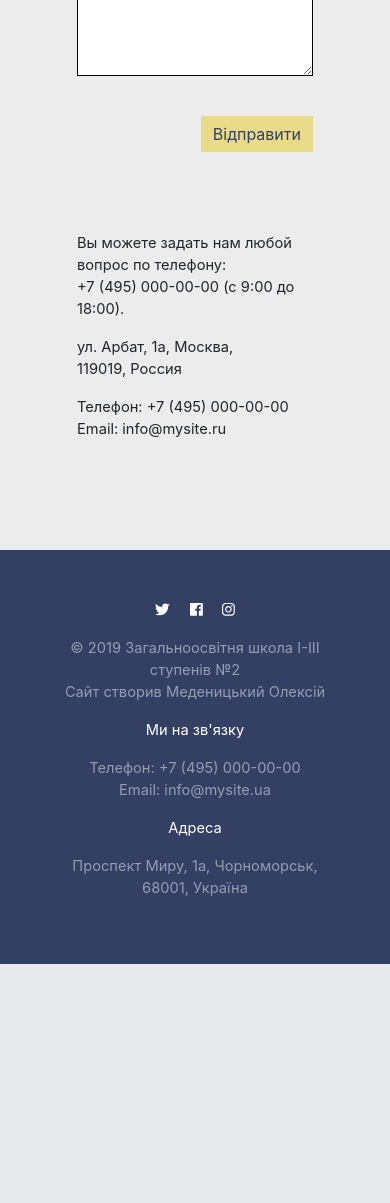
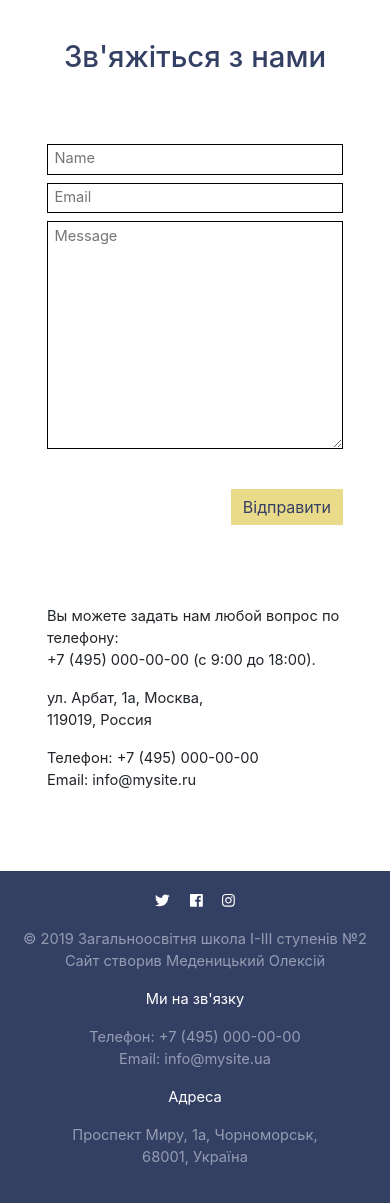
Before and after one commit to alex6446/SchoolWebsite, a Django app: page /contacts/ in a window 390 px wide. Shown: the part 460-1663 px from the top of the page. Before the commit the page ends 1424 px from the top, so only its background shows below. Run offline with Django 3.2, Linux system fonts and the light colour scheme; data comes from the database, SQL or seed files in the repository; both versions use the stored data as it was after the commit; some libraries are stand-ins or nearby versions.

Commit message:
make adaptive (almost finished)

```diff
--- a/school_site/core/admin.py
+++ b/school_site/core/admin.py
@@ -11,6 +11,7 @@ from .models import (
 	Contact,
 	Gallery,
 	GalleryImage,
+	Background,
 	AttachedFileNews,
 	AttachedFileAbout,
 	AttachedFileEvent,
@@ -68,3 +69,4 @@ admin.site.register(Timetable, CustomAdmin)
 admin.site.register(Schedule, CustomAdmin)
 admin.site.register(Contact, CustomAdmin)
 admin.site.register(Gallery, GalleryAdmin)
+admin.site.register(Background)
--- /dev/null
+++ b/school_site/core/static/core/icons.css
@@ -0,0 +1,177 @@
+
+/*
+FILE FORMAT ICONS
+by Greg Schoppe (http://gschoppe.com)
+USAGE: include FontAwesome on page, as shown on http://fontawesome.io
+       then include this css file, and target links by adding the link-icon
+       class.  Note: try to avoid or manually label links to websites, as that
+       detection code is necessarily janky. when in doubt, just end all external
+       links with a trailing slash (/), a query string (?), or a link target (#)
+*/
+a.link-icon:before,
+a.link-icon.link-file[href]:before {
+    content: "\f15b"; /* generic file icon */
+    display: inline-block;
+    font: normal normal normal 14px/1 Font Awesome\ 5 Free;
+    font-weight: 900;
+    font-size: inherit;
+    text-rendering: auto;
+    -webkit-font-smoothing: antialiased;
+    -moz-osx-font-smoothing: grayscale;
+    transform: translate(0, 0);
+    width: 20px;
+    text-align: right;
+    margin-right: 10px;
+}
+a[href$=".txt"].link-icon:before,
+a.link-icon.link-text[href]:before {
+    content: "\f15c"; /*Text*/
+}
+a[href$=".pdf"].link-icon:before,
+a.link-icon.link-pdf[href]:before {
+    content: "\f1c1"; /*PDF*/
+}
+a[href$=".doc"].link-icon:before,
+a[href$=".docx"].link-icon:before,
+a.link-icon.link-word[href]:before {
+    content: "\f1c2"; /*Word*/
+}
+a[href$=".xls"].link-icon:before,
+a[href$=".xlsx"].link-icon:before,
+a.link-icon.link-excel[href]:before {
+    content: "\f1c3"; /*Excel*/
+}
+a[href$=".ppt"].link-icon:before,
+a[href$=".pptx"].link-icon:before,
+a.link-icon.link-powerpoint[href]:before {
+    content: "\f1c4"; /*Powerpoint*/
+}
+a[href$=".gif"].link-icon:before,
+a[href$=".jpg"].link-icon:before,
+a[href$=".jpeg"].link-icon:before,
+a[href$=".png"].link-icon:before,
+a[href$=".bmp"].link-icon:before,
+a[href$=".tif"].link-icon:before,
+a.link-icon.link-image[href]:before {
+    content: "\f1c5"; /*Image*/
+}
+a[href$=".zip"].link-icon:before,
+a[href$=".zipx"].link-icon:before,
+a[href$=".rar"].link-icon:before,
+a[href$=".tar"].link-icon:before,
+a[href$=".gz"].link-icon:before,
+a[href$=".dmg"].link-icon:before,
+a[href$=".iso"].link-icon:before,
+a.link-icon.link-archive[href]:before {
+    content: "\f1c6"; /*Archive*/
+}
+a[href$=".wav"].link-icon:before,
+a[href$=".mp3"].link-icon:before,
+a[href$=".fla"].link-icon:before,
+a[href$=".flac"].link-icon:before,
+a[href$=".ra"].link-icon:before,
+a[href$=".rma"].link-icon:before,
+a[href$=".aif"].link-icon:before,
+a[href$=".aiff"].link-icon:before,
+a[href$=".aa"].link-icon:before,
+a[href$=".aac"].link-icon:before,
+a[href$=".aax"].link-icon:before,
+a[href$=".ac3"].link-icon:before,
+a[href$=".au"].link-icon:before,
+a[href$=".ogg"].link-icon:before,
+a[href$=".avr"].link-icon:before,
+a[href$=".3ga"].link-icon:before,
+a[href$=".flac"].link-icon:before,
+a[href$=".mid"].link-icon:before,
+a[href$=".midi"].link-icon:before,
+a[href$=".m4a"].link-icon:before,
+a[href$=".mp4a"].link-icon:before,
+a[href$=".amz"].link-icon:before,
+a[href$=".mka"].link-icon:before,
+a[href$=".asx"].link-icon:before,
+a[href$=".pcm"].link-icon:before,
+a[href$=".m3u"].link-icon:before,
+a[href$=".wma"].link-icon:before,
+a[href$=".xwma"].link-icon:before,
+a.link-icon.link-audio[href]:before {
+    content: "\f1c7"; /*Audio*/
+}
+a[href$=".avi"].link-icon:before,
+a[href$=".mpg"].link-icon:before,
+a[href$=".mp4"].link-icon:before,
+a[href$=".mkv"].link-icon:before,
+a[href$=".mov"].link-icon:before,
+a[href$=".wmv"].link-icon:before,
+a[href$=".vp6"].link-icon:before,
+a[href$=".264"].link-icon:before,
+a[href$=".vid"].link-icon:before,
+a[href$=".rv"].link-icon:before,
+a[href$=".webm"].link-icon:before,
+a[href$=".swf"].link-icon:before,
+a[href$=".h264"].link-icon:before,
+a[href$=".flv"].link-icon:before,
+a[href$=".mk3d"].link-icon:before,
+a[href$=".gifv"].link-icon:before,
+a[href$=".oggv"].link-icon:before,
+a[href$=".3gp"].link-icon:before,
+a[href$=".m4v"].link-icon:before,
+a[href$=".movie"].link-icon:before,
+a[href$=".divx"].link-icon:before,
+a.link-icon.link-video[href]:before {
+    content: "\f1c8"; /*Video*/
+}
+a[href$=".css"].link-icon:before,
+a[href$=".js"].link-icon:before,
+a[href$=".py"].link-icon:before,
+a[href$=".git"].link-icon:before,
+a[href$=".py"].link-icon:before,
+a[href$=".cpp"].link-icon:before,
+a[href$=".h"].link-icon:before,
+a[href$=".ini"].link-icon:before,
+a[href$=".config"].link-icon:before,
+a.link-icon.link-code[href]:before {
+    content: "\f1c9"; /*code*/
+}
+a[href$=".exe"].link-icon:before,
+a[href$=".jar"].link-icon:before,
+a[href$=".dll"].link-icon:before,
+a[href$=".bat"].link-icon:before,
+a[href$=".pl"].link-icon:before,
+a[href$=".scr"].link-icon:before,
+a[href$=".msi"].link-icon:before,
+a[href$=".app"].link-icon:before,
+a[href$=".deb"].link-icon:before,
+a[href$=".apk"].link-icon:before,
+a[href$=".jar"].link-icon:before,
+a[href$=".vb"].link-icon:before,
+a[href$=".prg"].link-icon:before,
+a[href$=".sh"].link-icon:before,
+a.link-icon.link-exe[href]:before {
+    content: "\f085"; /*Executable*/
+}
+
+a[href$=".com"].link-icon:before,
+a[href$=".net"].link-icon:before,
+a[href$=".org"].link-icon:before,
+a[href$=".edu"].link-icon:before,
+a[href$=".gov"].link-icon:before,
+a[href$=".mil"].link-icon:before,
+a[href$="/"].link-icon:before,
+a[href$=".html"].link-icon:before,
+a[href$=".htm"].link-icon:before,
+a[href$=".xhtml"].link-icon:before,
+a[href$=".jhtml"].link-icon:before,
+a[href$=".php"].link-icon:before,
+a[href$=".php3"].link-icon:before,
+a[href$=".php4"].link-icon:before,
+a[href$=".php5"].link-icon:before,
+a[href$=".phtml"].link-icon:before,
+a[href$=".asp"].link-icon:before,
+a[href$=".aspx"].link-icon:before,
+a[href$=".cfm"].link-icon:before,
+a[href*="?"].link-icon:before,
+a[href*="#"].link-icon:before,
+a.link-icon:not([href*='.']):before,
+a.link-icon.link[href]:before {
+    content: "\f0c1"; /*link*/
+}
--- a/school_site/core/static/core/main.css
+++ b/school_site/core/static/core/main.css
@@ -3,6 +3,95 @@
 body{
 	font-family: 'Helvetica';
 }*/
+
+@media (max-width: 576px){
+	.container-fluid {
+  		padding-right: 0 !important;
+  		padding-left: 0 !important;
+  		margin: 0 !important;
+  	}
+  	.row {
+		margin: 0px;
+	}
+	.p-5 {
+		padding: 2.5rem !important;
+	}
+	.home_background_height {
+		height: 150px;
+	}
+}
+
+@media (min-width: 576px){
+	.card-columns {
+    	column-count: 2;
+  	}
+  	.about-img-width-fix {
+  		width: 100%;
+  	}
+  	.row {
+		margin: 15px;
+	}
+	.home_background_height {
+		height: 300px;
+	}
+  	/*.container-fluid {
+  		padding-right: 0 !important;
+  		padding-left: 0 !important;
+  		margin: 0 !important;
+  	}*/
+  	/*.navbar-bg {
+  		background-color: white;
+  	}
+  	.navbar-dark .navbar-nav .nav-link {
+  		color: black;
+  	}
+  	.navbar-dark .navbar-nav .nav-link:hover {
+  		color: black;
+  	}*/
+  	/*.content-margin {
+		margin-top: 15rem;
+	}*/
+}
+
+@media (min-width: 768px){
+	.card-columns {
+    	column-count: 3;
+  	}
+  	.about-img-width-fix {
+  		width: 100%;
+  	}
+  	.row {
+		margin: 15px;
+	}
+	.home_background_height {
+		height: 385px;
+	}
+  	/*.content-margin {
+		margin-top: 40rem;
+	}*/
+}
+
+@media (min-width: 992px){
+	.card-columns {
+    	column-count: 4;
+  	}
+  	.about-img-width-fix {
+  		width: 50%;
+  	}
+  	.row {
+		margin: 15px;
+	}
+	.home_background_height {
+		height: 600px;
+	}
+  /*	.content-margin {
+		margin-top: 40rem;
+	}*/
+}
+
+[class*="col-"] {
+	padding: 0;
+}
 
 .test {
 	height: 100%;
@@ -14,12 +103,12 @@ wrapper {
 }
 
 body {
-	background-color: #ececec;
 	height: 100%;
 	min-height: 100vh;
-	/*background-image: url("zoh.jpg");
+	/*background-image: url("zoh_resized2.png");*/
 	background-repeat: no-repeat;
-	background-size: 100%;*/
+	background-size: 100%;
+	background-height: 100px;
 	/*font-family: 'Poppins', sans-serif;*/
 }
 
@@ -65,10 +163,8 @@ a {
 .nav-link{
 	padding: 10px;
 	margin-right: 10px;
-}
-
-.row {
-	margin: 15px;
+/*	text-transform: uppercase;*/
+	font-size: 13pt;
 }
 
 /*.content-margin {
--- a/school_site/core/templates/core/base.html
+++ b/school_site/core/templates/core/base.html
@@ -18,10 +18,11 @@
     <!-- <link rel="stylesheet" type="text/css" href="{% static 'core/main.css' %}"> -->
 
     <link rel="stylesheet" type="text/css" href="{% static 'core/main.css' %}">
+    <link rel="stylesheet" type="text/css" href="{% static 'core/icons.css' %}">
     <link rel="stylesheet" href="https://cdnjs.cloudflare.com/ajax/libs/ekko-lightbox/5.3.0/ekko-lightbox.css" />
 
     <link rel="stylesheet" href="http://fonts.googleapis.com/css?family=Roboto:300,400,500,700" type="text/css">
-
+    <link rel="stylesheet" href="https://use.fontawesome.com/releases/v5.8.2/css/all.css" integrity="sha384-oS3vJWv+0UjzBfQzYUhtDYW+Pj2yciDJxpsK1OYPAYjqT085Qq/1cq5FLXAZQ7Ay" crossorigin="anonymous">
     <link rel="shortcut icon" href="">
 
 	{% if title %}
@@ -30,19 +31,39 @@
 		<title>No title</title>
 	{% endif %}
 </head>
-<body>
+
+{% if changebg %}
+	{% if background_home %}
+		<body style="background-color: #ececec; background-image:  url({{ background_home.url }});">
+	{% else %}
+		<body style="background-color: #ececec;">
+	{% endif %}
+{% else %}
+	<body style="background-color: #ffffff;">
+{% endif %}
+
 <wrapper class="d-flex flex-column">
 
 
 
+	<!-- <nav class="row m-0">
+		<div class=" col-lg-2 p-2 bg-white navbar navbar-expand-lg navbar navbar-light brand-style justify-content-lg-center ">
 
-	<nav class="navbar navbar-expand-md navbar navbar-dark navbar-bg">
-	  <a class="navbar-brand" href="{% url 'core-home' %}">ЗОШ №2</a>
+
+			  	<a class="navbar-brand text-center brand-style" href="{% url 'core-home' %}"><b>ЗОШ №2</b> <br> <span style="font-size: 11pt;">Чорноморськ</span></a>
 				<button class="navbar-toggler" type="button" data-toggle="collapse" data-target="#navbarNav" aria-controls="navbarNav" aria-expanded="false" aria-label="Toggle navigation">
 		    		<span class="navbar-toggler-icon"></span>
 				</button>
-	  <div class="collapse navbar-collapse justify-content-end" id="navbarNav">
-	    <ul class="navbar-nav text-right">
+
+	  	</div> -->
+		<div class="navbar navbar-expand-lg navbar navbar-dark navbar-bg">
+		<a class="navbar-brand text-center brand-style" href="{% url 'core-home' %}"><b><span style="font-size: 16pt;">ЗОШ №2</span></b> <br> <span style="font-size: 10pt;">Чорноморськ</span></a>
+				<button class="navbar-toggler" type="button" data-toggle="collapse" data-target="#navbarNav" aria-controls="navbarNav" aria-expanded="false" aria-label="Toggle navigation">
+		    		<span class="navbar-toggler-icon"></span>
+				</button>
+		<div class="collapse navbar-collapse justify-content-end " id="navbarNav">
+			<hr>
+	    	<ul class="navbar-nav text-left" style="margin-left: 10px;">
 	      		<li class="nav-item">
 	        		<a class="nav-link" href="{% url 'core-home' %}">Головна  <span class="sr-only"></span></a>
 	      		</li>
@@ -64,10 +85,8 @@
 		      	<li class="nav-item">
 		        	<a class="nav-link" href="{% url 'core-contacts' %}">Контакти</a>
 		      	</li>
-	      <li class="nav-item">
-	        <a class="nav-link" href="/admin">Admin</a>
-	      </li>
 		    </ul>
+	  	</div>
 		</div>
 	</nav>
 
--- a/school_site/core/templates/core/contacts.html
+++ b/school_site/core/templates/core/contacts.html
@@ -1,15 +1,36 @@
 {% extends 'core/base.html' %}
 {% load crispy_forms_tags %}
+
 {% block content %}
+
+
+
+	<div id="map"></div>
+    <script>
+      function initMap() {
+      	var location = {lat: 46.302750, lng: 30.657820};
+        var map = new google.maps.Map(document.getElementById('map'), {
+          zoom: 17,
+          center: location
+        });
+        var marker = new google.maps.Marker({
+        	position: location,
+        	map: map
+        })
+      }
+    </script>
+    <script src="https://maps.googleapis.com/maps/api/js?key=AIzaSyCwRFDROO70Wg4OJe9XmzSbM6pht-jOzBk&callback=initMap"
+    async defer></script>
+
 
 	<div class="row justify-content-center">
 		<div class="col-md-12">
 			<h2 align="center" class="section-title">Зв'яжіться з нами</h2>
 			<br>
 		</div>
-		<div class="col-md-11">
+		<div class="col-lg-11">
 			<div class="row">
-				<div class="col-md-6 contact-panel">
+				<div class="col-lg-6 contact-panel">
 					<form method="post">
 						{% csrf_token %}
 						<fieldset class="form-group">
@@ -22,7 +43,7 @@
 						</div>
 					</form>
 				</div>
-				<div class="col-md-6 contact-panel">
+				<div class="col-lg-6 contact-panel">
 					{% for show in info %}
 						<p>{{ show.information|safe }}</p>
 					{% endfor %}
--- a/school_site/core/templates/core/news_detail.html
+++ b/school_site/core/templates/core/news_detail.html
@@ -17,7 +17,7 @@
 	{% if object.news_files.all %}
 		<p><b>Файли</b></p>
 		{% for link in object.news_files.all %}
-			<a href="{{ link.file.url }}">{{ link.name }}</a> <br>
+			<a href="{{ link.file.url }}" class="link-icon">{{ link.name }}</a> <br>
 		{% endfor %}
 	{% endif %}
 	</div>
--- a/school_site/core/templates/core/schedule.html
+++ b/school_site/core/templates/core/schedule.html
@@ -8,7 +8,7 @@
 			<div class="row ">
 			{% for schedule in time %}
 				{% if schedule.table_type == 'general_summer' %}
-					<div class="col-md-6 p-3">
+					<div class="col-lg-6 p-3">
 						<h4 align="center" class="pt-0 mt-0">{{ schedule.title }}</h3>
 						<div class="schedule-time-table table-striped table-bordered" align="center">
 							{{ schedule.table|safe }}
@@ -23,7 +23,7 @@
 			<div class="row ">
 			{% for schedule in time %}
 				{% if schedule.table_type == 'general_summer' %}
-					<div class="col-md-6 p-3">
+					<div class="col-lg-6 p-3">
 						<h4 align="center" class="pt-0 mt-0">{{ schedule.title }}</h3>
 						<div class="schedule-time-table table-striped table-bordered" align="center">
 							{{ schedule.table|safe }}
--- a/school_site/core/views.py
+++ b/school_site/core/views.py
@@ -15,6 +15,7 @@ from .models import (
 	Contact,
 	Gallery,
 	GalleryImage,
+	Background,
 	)
 from .forms import ContactForm
 
@@ -29,11 +30,19 @@ def home(request):
 	paginator = Paginator(event_list, 2)
 	pEvent = paginator.get_page(page)
 
+	background_list = Background.objects.filter(page='home')
+	try:
+		background_home = background_list[0].image
+	except:
+		background_home = None
+
 	context = {
 		'events': pEvent,
 		'about': About.objects.all(),
 		'news': pNews,
-		'title': 'Home'
+		'title': 'Home',
+		'changebg': True,
+		'background_home': background_home,
 	}
 	return render(request, 'core/home.html', context)
 
@@ -46,10 +55,14 @@ def about(request):
 	return render(request, 'core/about.html', context)
 
 def gallery(request):
-	gallery = Gallery.objects.all().order_by('-date_posted')
+	gallery_list = Gallery.objects.all().order_by('-date_posted')
+	paginator = Paginator(gallery_list, 2)
+	page = request.GET.get('page')
+	pGallery = paginator.get_page(page)
 	context = {
 		'title': 'Gallery',
-		'gallery': gallery,
+		'gallery': pGallery,
+		'changebg': True,
 	}
 	return render(request, 'core/gallery.html', context)
 
@@ -78,6 +91,7 @@ def news(request):
 		'title': 'News',
 		'events': Event.objects.all().order_by('-date_posted'),
 		'news': pNews,
+		'changebg': True,
 	}
 	return render(request, 'core/news.html', context)
 
```
Also changed, not shown: other parts of school_site/core/static/core/main.css (+47 -43 lines), school_site/core/models.py (+21 -0 lines), school_site/core/templates/core/about.html (+5 -5 lines), school_site/core/templates/core/gallery.html (+22 -0 lines), school_site/core/templates/core/home.html (+8 -5 lines), school_site/core/templates/core/news.html (+5 -5 lines), school_site/school_site/settings.py (+7 -1 lines), school_site/core/migrations/0024_background.py (added), school_site/core/static/core/zoh_resized.png (added), school_site/core/static/core/zoh_resized2.png (added), school_site/db.sqlite3, 2 other files. Lines whose indentation alone changed are shown as unchanged.
